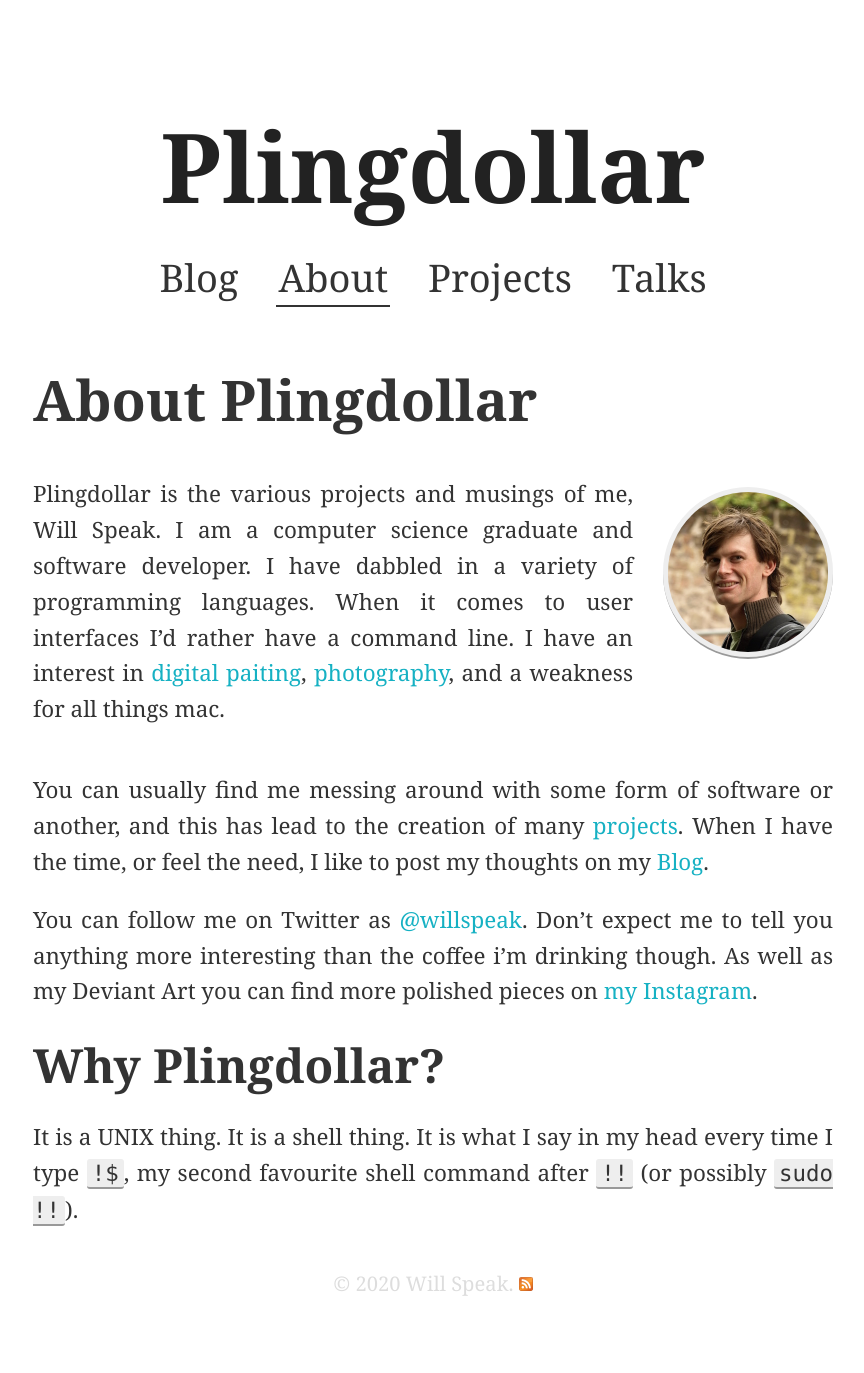
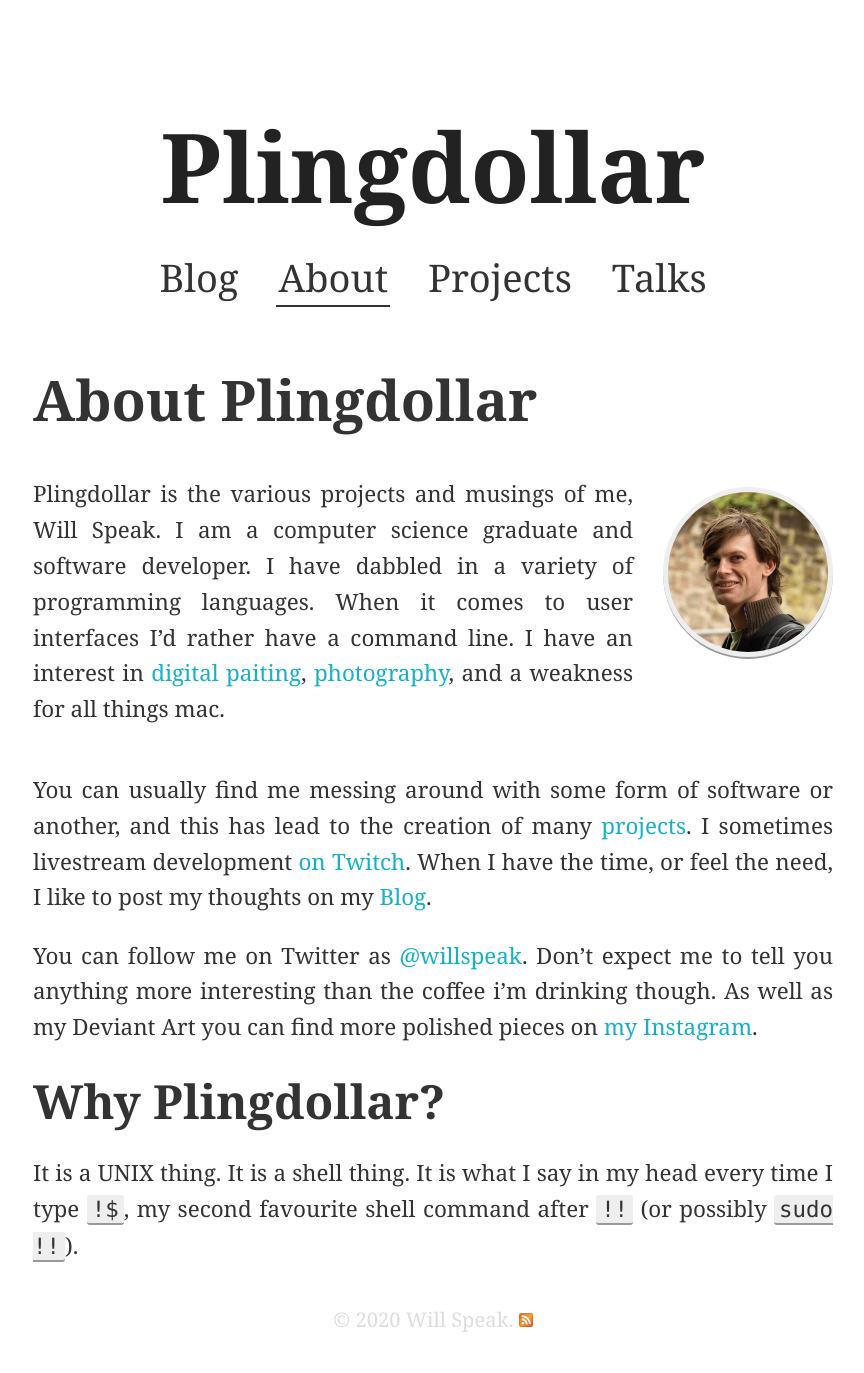
Before and after one commit to iwillspeak/iwillspeak.github.io, a Jekyll site: the page built from about.md, in a window 1280 px wide. Shown: the whole page, without its empty margins (207-1071 px from the left). Built offline with Jekyll 4.4.1, drawn with Linux system fonts in a browser that asks for light colours; before the commit the page ends 1337 px from its top, so only the background shows below that.

Commit message:
Add Twitch Link to About

```diff
--- a/_config.yml
+++ b/_config.yml
@@ -5,6 +5,7 @@ twitter_url: https://twitter.com/willspeak/
 flickr_url: https://flickr.com/photos/alphaindigo
 deviant_url: https://deviantart.com/iwillspeak
 instagram_url: https://instagram.com/speakypoo
+twitch_url: https://twitch.tv/iwillspeak
 url: http://willspeak.me
 
 markdown: kramdown
--- a/about.md
+++ b/about.md
@@ -15,7 +15,7 @@ title: About
 <br style="clear: both;" />
 </div>
 
-You can usually find me messing around with some form of software or another, and this has lead to the creation of many [projects](/projects.html). When I have the time, or feel the need, I like to post my thoughts on my [Blog][blog].
+You can usually find me messing around with some form of software or another, and this has lead to the creation of many [projects](/projects.html). I sometimes livestream development [on Twitch][twitch]. When I have the time, or feel the need, I like to post my thoughts on my [Blog][blog].
 
 You can follow me on Twitter as [@willspeak][twitter]. Don't expect me
 to tell you anything more interesting than the coffee i'm drinking
@@ -29,3 +29,4 @@ It is a UNIX thing. It is a shell thing. It is what I say in my head every time
 [twitter]: {{ site.twitter_url }}
 [flickr]: {{ site.flickr_url }}
 [instagram]: {{ site.instagram_url }}
+[twitch]: {{ site.twitch_url }}
```
